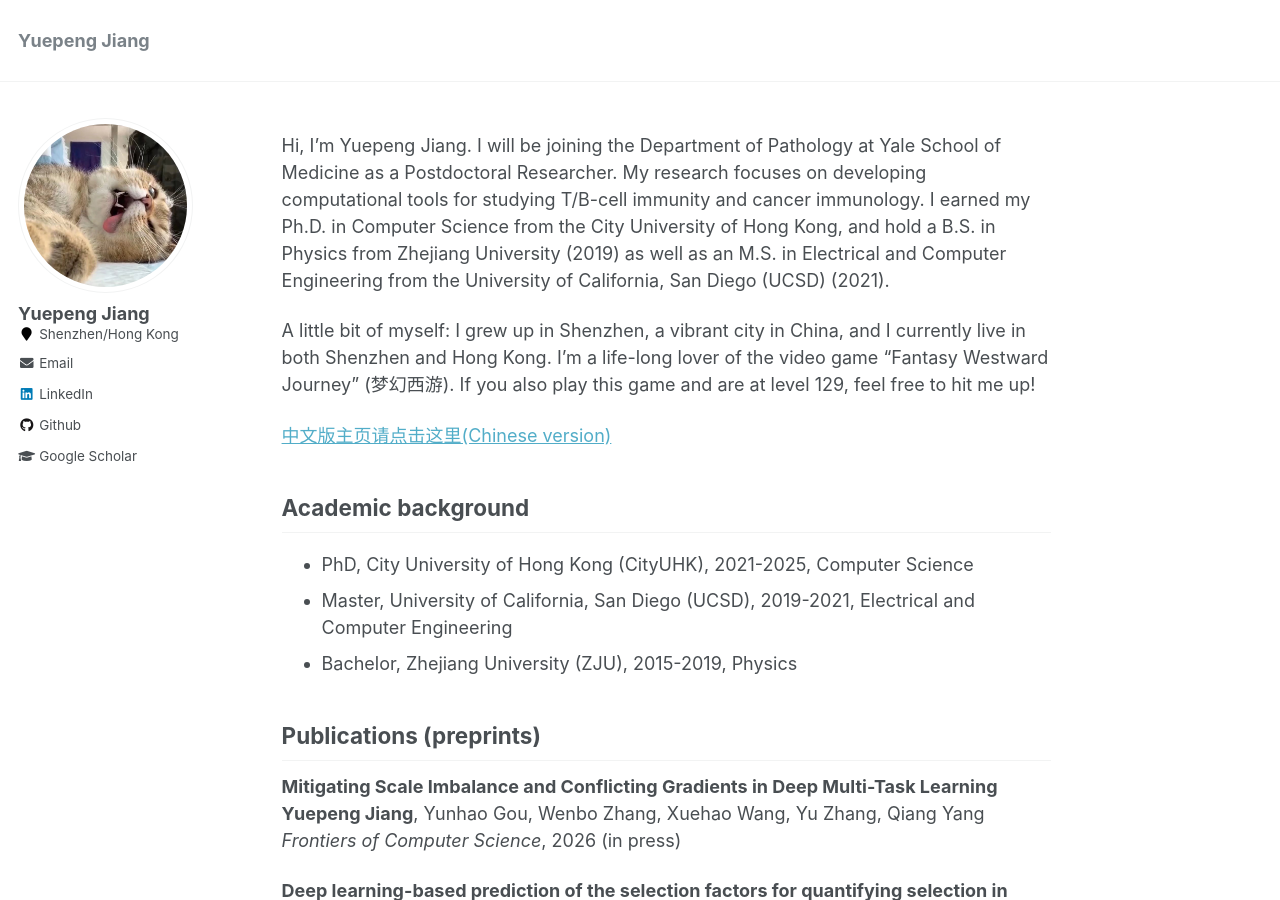
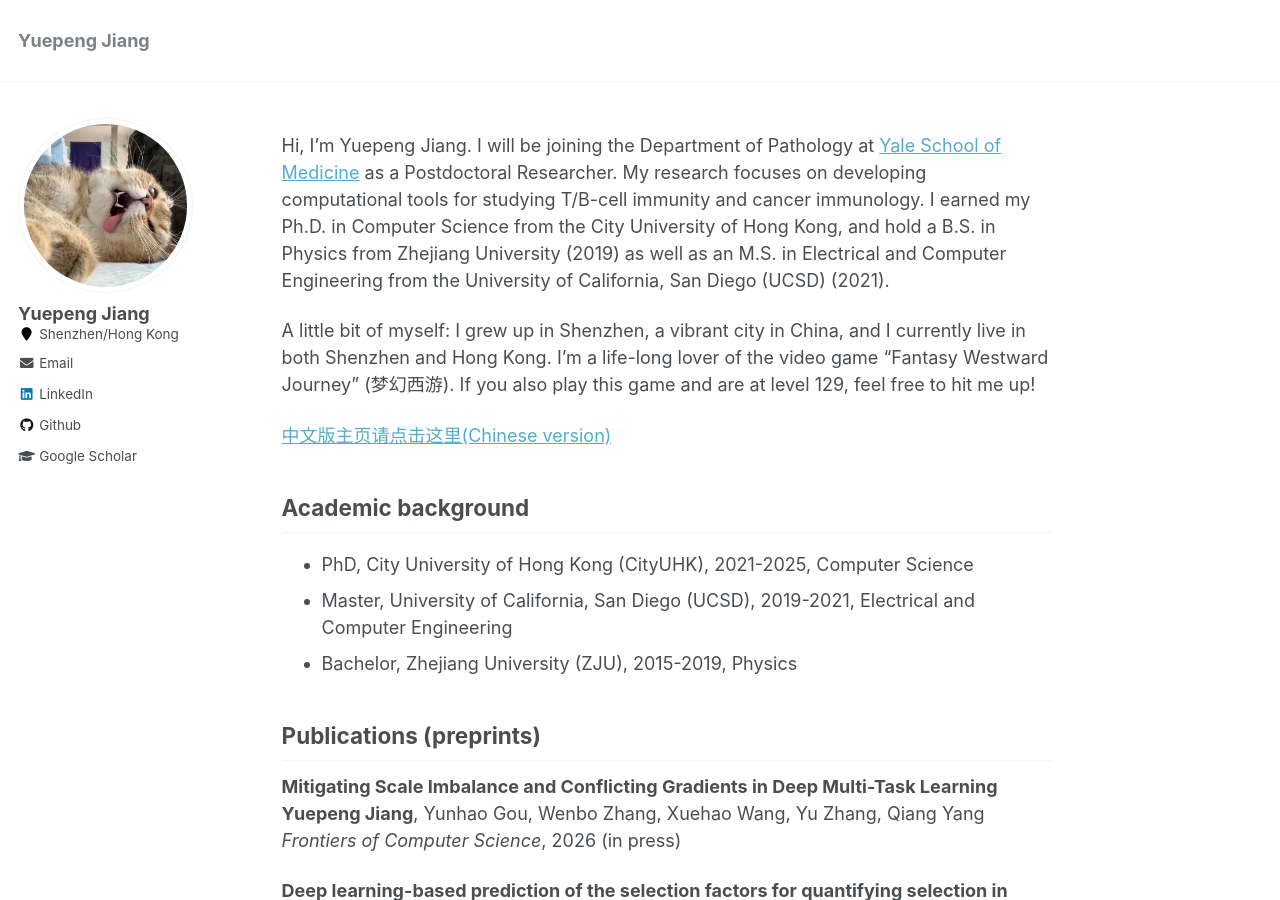
Before and after one commit to jiangdada1221/jiangdada1221.github.io, a Jekyll site: the page built from _pages/about.md, in a window 1280 px wide and 900 px high. Built offline with Jekyll 4.4.1, drawn with Linux system fonts in a browser that asks for light colours; part of the change alters nothing that is shown.

```diff
--- a/_pages/about.md
+++ b/_pages/about.md
@@ -7,7 +7,7 @@ redirect_from:
   - /about/
   - /about.html
 ---
-Hi, I’m Yuepeng Jiang. I will be joining the Department of Pathology at Yale School of Medicine as a Postdoctoral Researcher. My research focuses on developing computational tools for studying T/B-cell immunity and cancer immunology. I earned my Ph.D. in Computer Science from the City University of Hong Kong, and hold a B.S. in Physics from Zhejiang University (2019) as well as an M.S. in Electrical and Computer Engineering from the University of California, San Diego (UCSD) (2021). <br />
+Hi, I’m Yuepeng Jiang. I will be joining the Department of Pathology at [Yale School of Medicine](https://medicine.yale.edu/) as a Postdoctoral Researcher. My research focuses on developing computational tools for studying T/B-cell immunity and cancer immunology. I earned my Ph.D. in Computer Science from the City University of Hong Kong, and hold a B.S. in Physics from Zhejiang University (2019) as well as an M.S. in Electrical and Computer Engineering from the University of California, San Diego (UCSD) (2021). <br />
 
 A little bit of myself: I grew up in Shenzhen, a vibrant city in China, and I currently live in both Shenzhen and Hong Kong. I'm a life-long lover of the video game “Fantasy Westward Journey” (梦幻西游). If you also play this game and are at level 129, feel free to hit me up!  <br />
 
```
